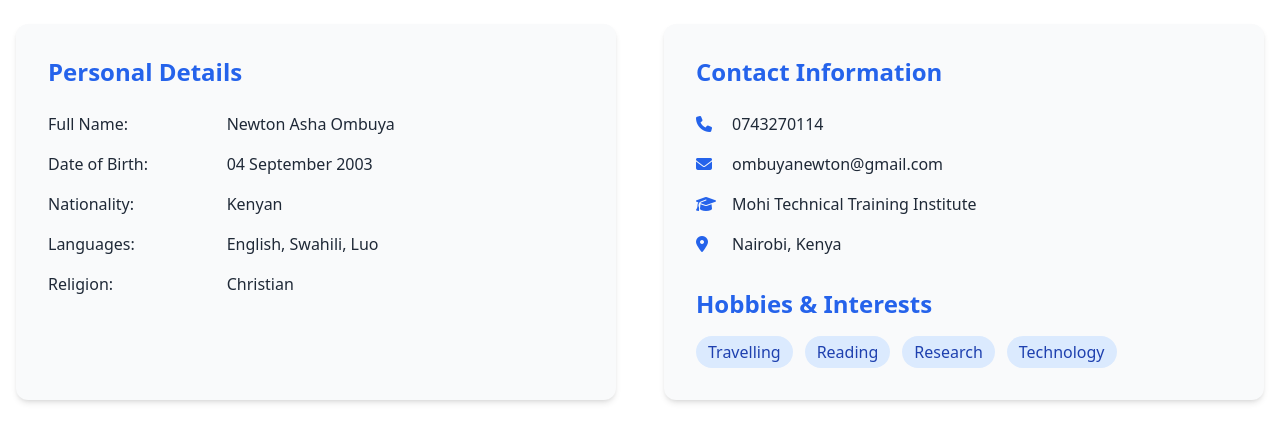
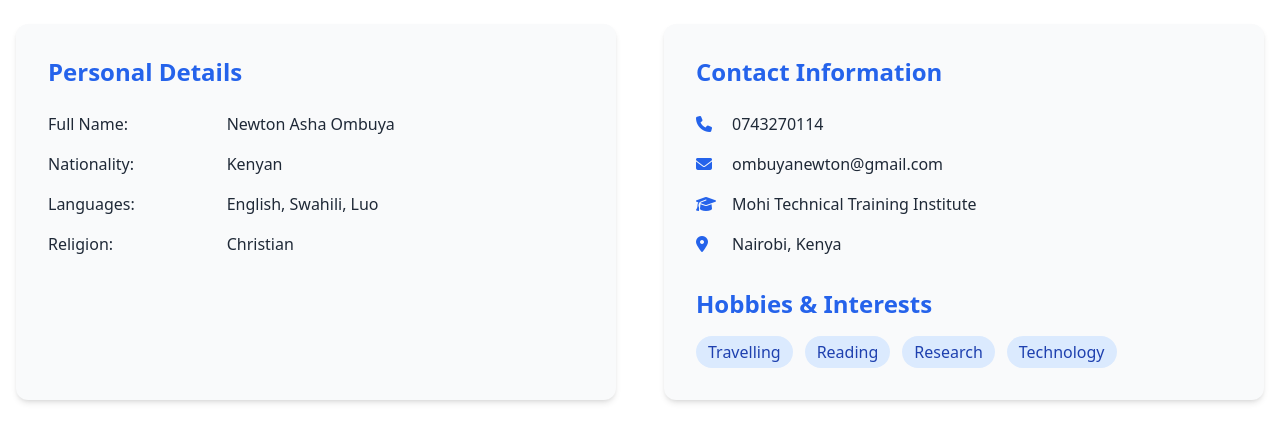
Before and after one commit to jakochia/newton-asha-portfolio, a plain HTML site: page index.html in a window 1280 px wide. Shown: the part 658-1097 px from the top of the page. Drawn offline with nearby package versions, Linux system fonts and the light colour scheme.

Commit message:
Removed date of birth for privacy reasons

```diff
--- a/index.html
+++ b/index.html
@@ -228,10 +228,7 @@
                             <div class="w-1/3 font-medium">Full Name:</div>
                             <div class="w-2/3">Newton Asha Ombuya</div>
                         </div>
-                        <div class="flex">
-                            <div class="w-1/3 font-medium">Date of Birth:</div>
-                            <div class="w-2/3">04 September 2003</div>
-                        </div>
+
                         <div class="flex">
                             <div class="w-1/3 font-medium">Nationality:</div>
                             <div class="w-2/3">Kenyan</div>
```
